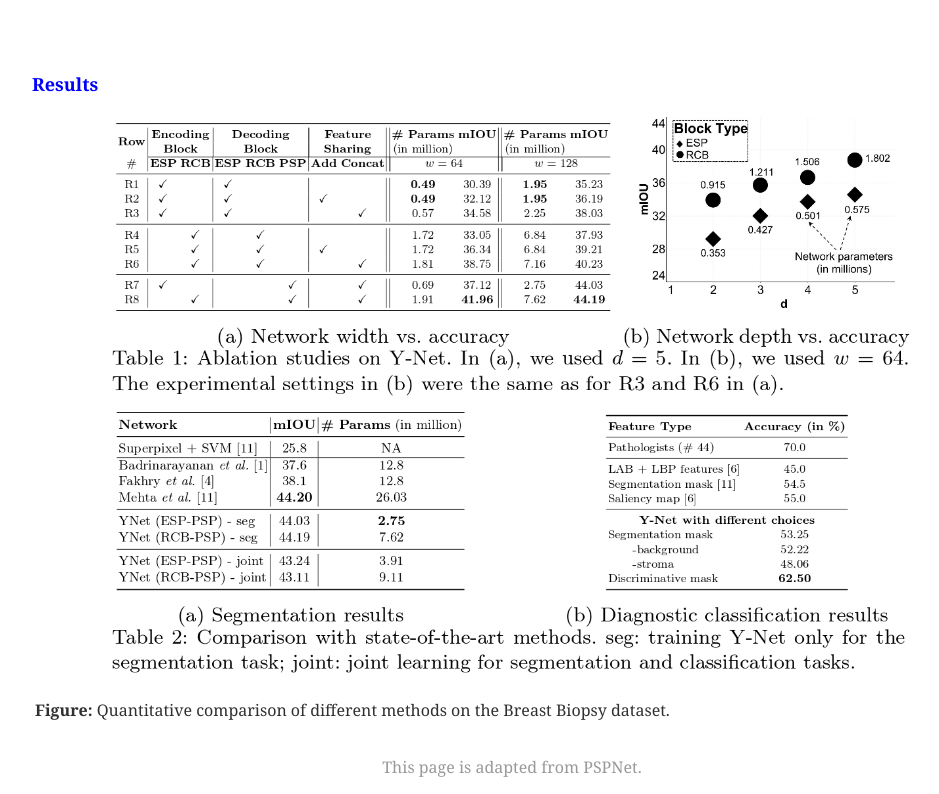
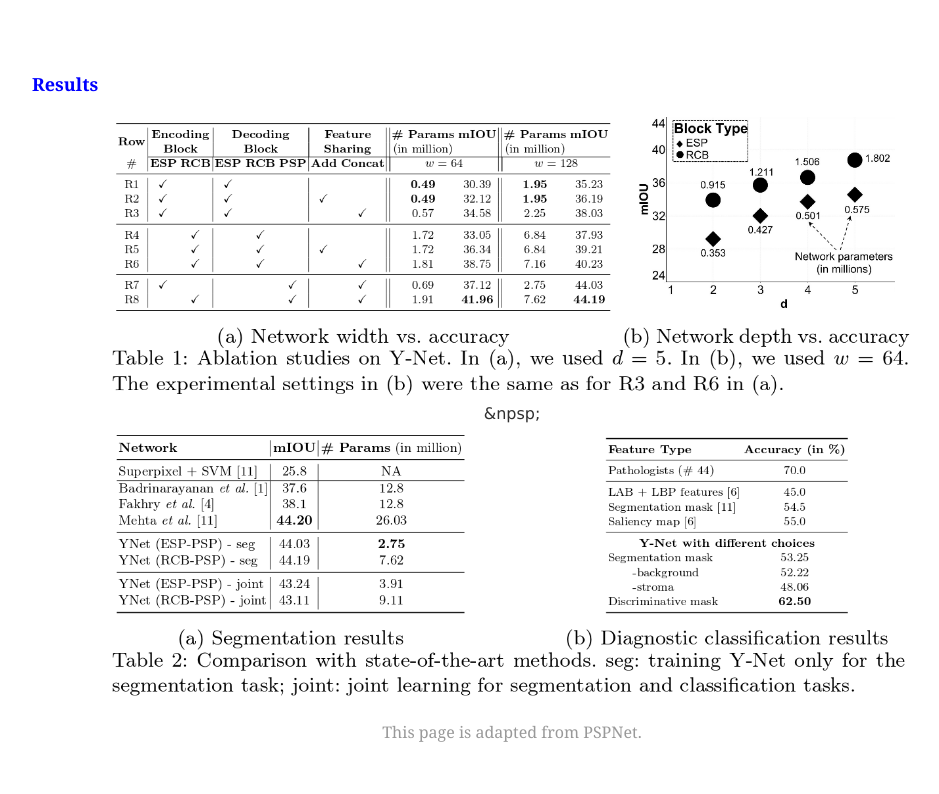
Before and after one commit to sacmehta/YNet, a plain HTML site: page index.html in a window 1280 px wide. Shown: the part 1031-1825 px from the top of the page, without its empty margins (128-1067 px from the left). After the commit the page ends 1790 px from the top, so only its background shows below. Drawn offline with Linux system fonts and the light colour scheme.

Commit message:
Update index.html

```diff
--- a/index.html
+++ b/index.html
@@ -83,10 +83,10 @@ function buttonSwitch(id, text)
 	<td><img width=800px alt="" src="webfigures/resultsSeg.png"></td>
 </tr>
 <tr>
-	<td><img width=800px alt="" src="webfigures/resultsClass.png"></td>
+	<td> &npsp;</td>
 </tr>
 <tr>
-	<td colspan=2><p class="auto-style5"><b>Figure:</b> Quantitative comparison of different methods on the Breast Biopsy dataset.</p></td>
+	<td><img width=800px alt="" src="webfigures/resultsClass.png"></td>
 </tr>
 </table>
 
```
